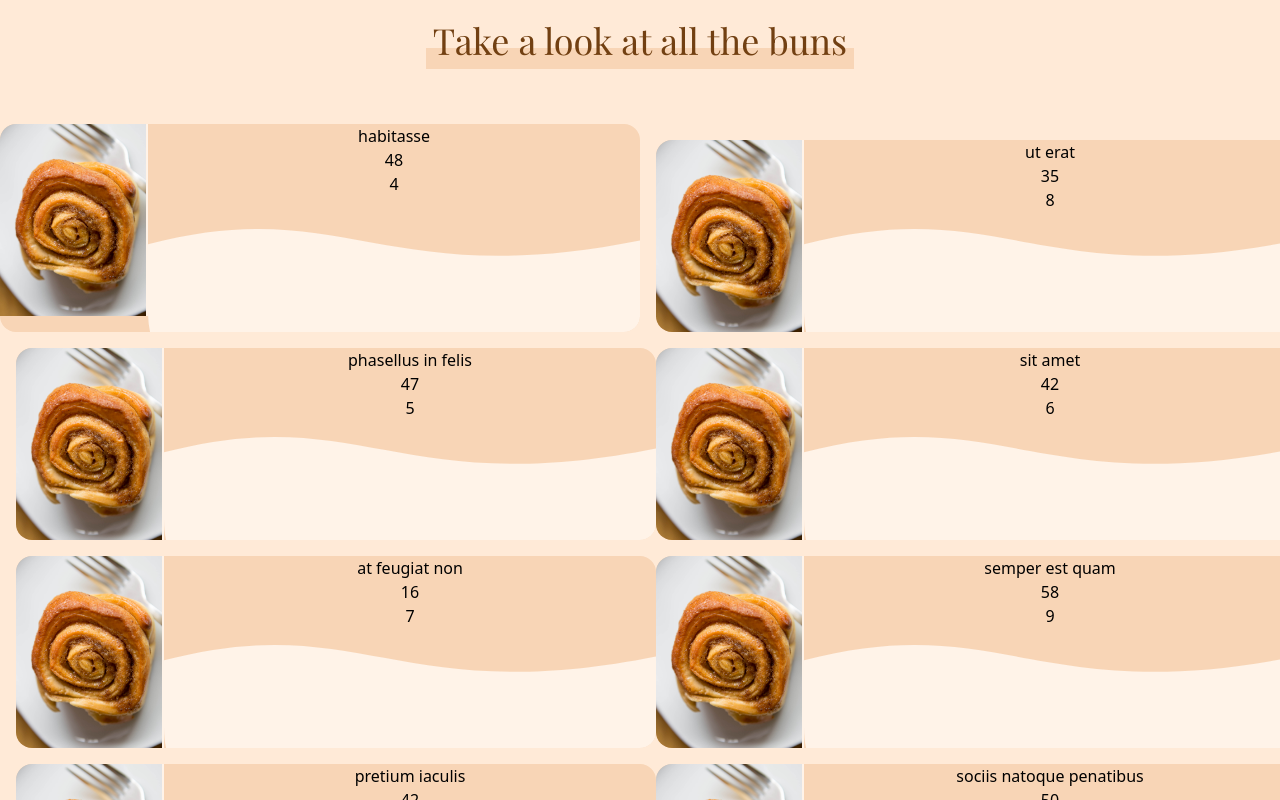
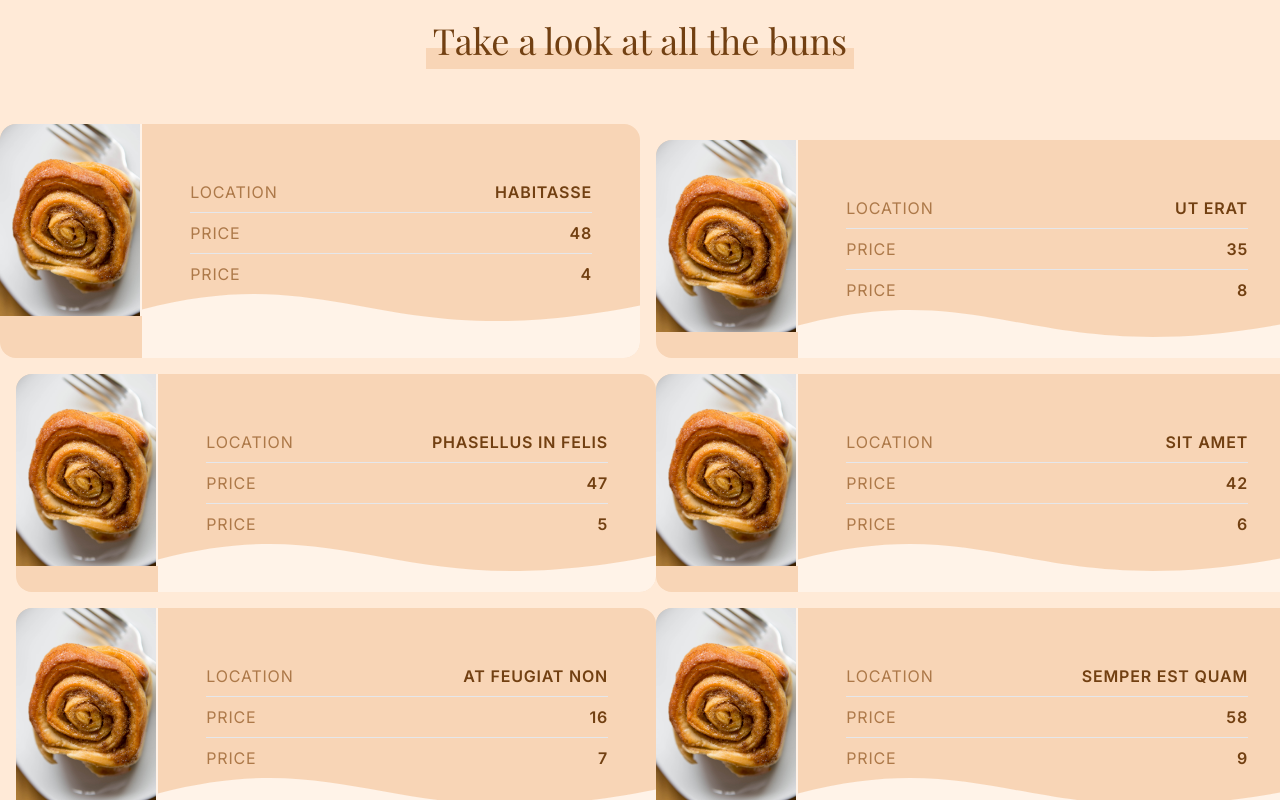
Before and after one commit to rorocc/cinnanom, a Nuxt app: page / in a window 1280 px wide. Shown: the part 700-1500 px from the top of the page. Built offline with nearby package versions, Linux system fonts and the light colour scheme.

Commit message:
card adjustments

```diff
--- a/components/cardSmall.vue
+++ b/components/cardSmall.vue
@@ -1,11 +1,38 @@
 <template>
  <div class="card w-full flex">
    <div class="cardImg w-1/4" />
-   <div class="w-full relative w-3/4">
-     <p>{{ bakery }}</p>
-     <p>{{ price }}</p>
-     <p>{{ sweetness }}</p>
-     <img src="/cardbottom.svg" class="w-full h-auto bottom-0 left-0 absolute" />
+   <div class="w-full relative p-12 justify-between ">
+     <div class="data-block grid grid-cols-2 uppercase tracking-wider">
+       <div class="attribute">
+         <p>Location</p>
+       </div>
+       <div class="data">
+         <p>{{ bakery }}</p>
+       </div>
+     </div>
+
+     <hr />
+
+     <div class="data-block grid grid-cols-2 uppercase tracking-wider">
+       <div class="attribute">
+         <p>Price</p>
+       </div>
+       <div class="data">
+         <p>{{ price }}</p>
+       </div>
+     </div>
+
+     <hr />
+
+     <div class="data-block grid grid-cols-2 uppercase tracking-wider">
+       <div class="attribute">
+         <p>Price</p>
+       </div>
+       <div class="data">
+         <p>{{ sweetness }}</p>
+       </div>
+     </div>
+     <img src="/cardbottom.svg" class="w-full h-auto -bottom-1/5 left-0 absolute" />
    </div>
  </div>
 </template>
@@ -22,6 +49,22 @@ export default {
 </script>
 
 <style scoped>
+  .data-block{
+    @apply my-2;
+  }
+
+  .attribute{
+    font-weight: 400;
+    color: #AD7949;
+    @apply text-left;
+  }
+
+  .data{
+    font-weight: 600;
+    color: #724012;
+    @apply text-right;
+  }
+
   .card{
     background-color: #F8D5B6;
     overflow: hidden;
--- a/pages/index.vue
+++ b/pages/index.vue
@@ -11,7 +11,7 @@
     <img src="/divider.svg" class="w-full">
     <section>
       <h1 class="gradient padding"><span>Take a look at all the buns</span></h1>
-      <div class="grid md:grid-cols-2 grid-cols-1 space-x-4 space-y-4">
+      <div class="grid lg:grid-cols-2 grid-cols-1 space-x-4 space-y-4">
         <card-small v-for="rating in data"
                     :bakery="rating.bakery"
                     :price="rating.price"
@@ -35,6 +35,11 @@ export default {
 
 <style>
 @import url('https://fonts.googleapis.com/css2?family=Playfair+Display&display=swap');
+@import url('https://fonts.googleapis.com/css2?family=Inter:wght@400;600&display=swap');
+
+  * p{
+    font-family: 'Inter', sans-serif;
+  }
 
   body{
     background-color: #FFEAD7;
```
